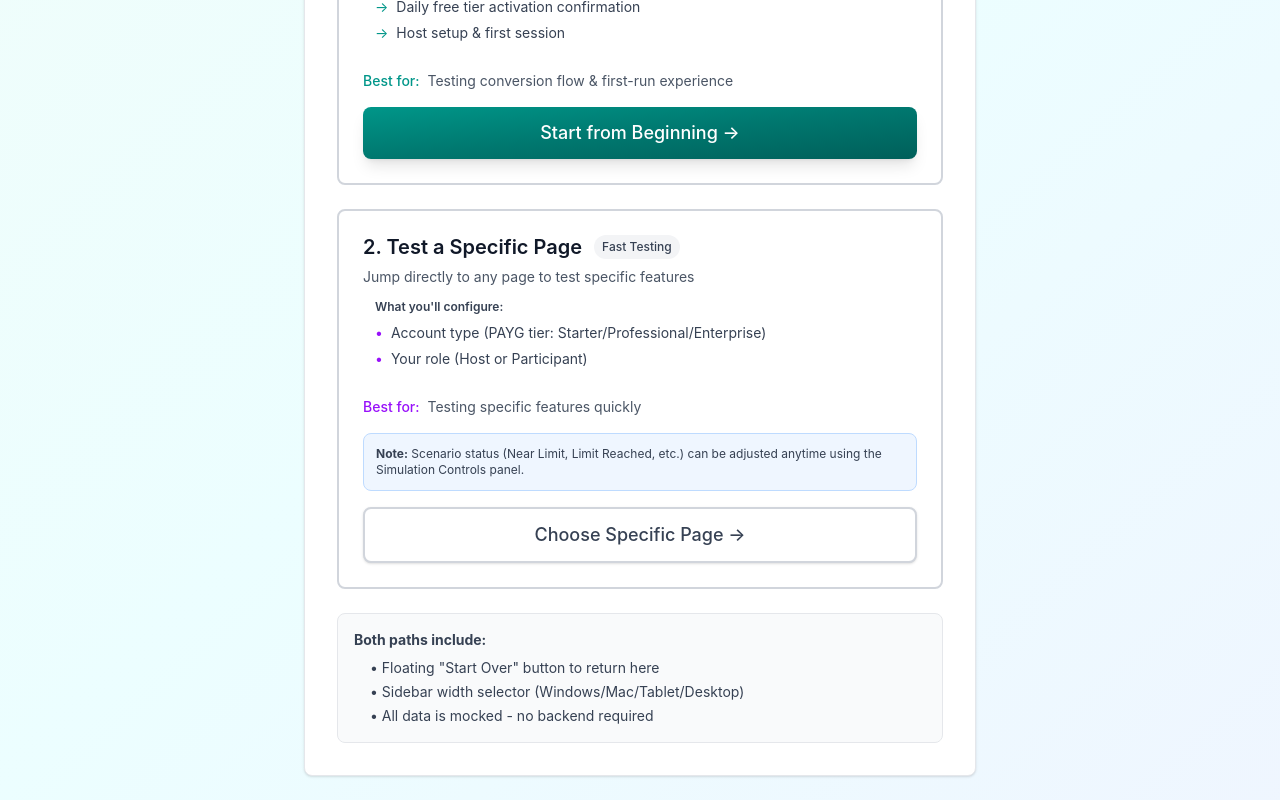
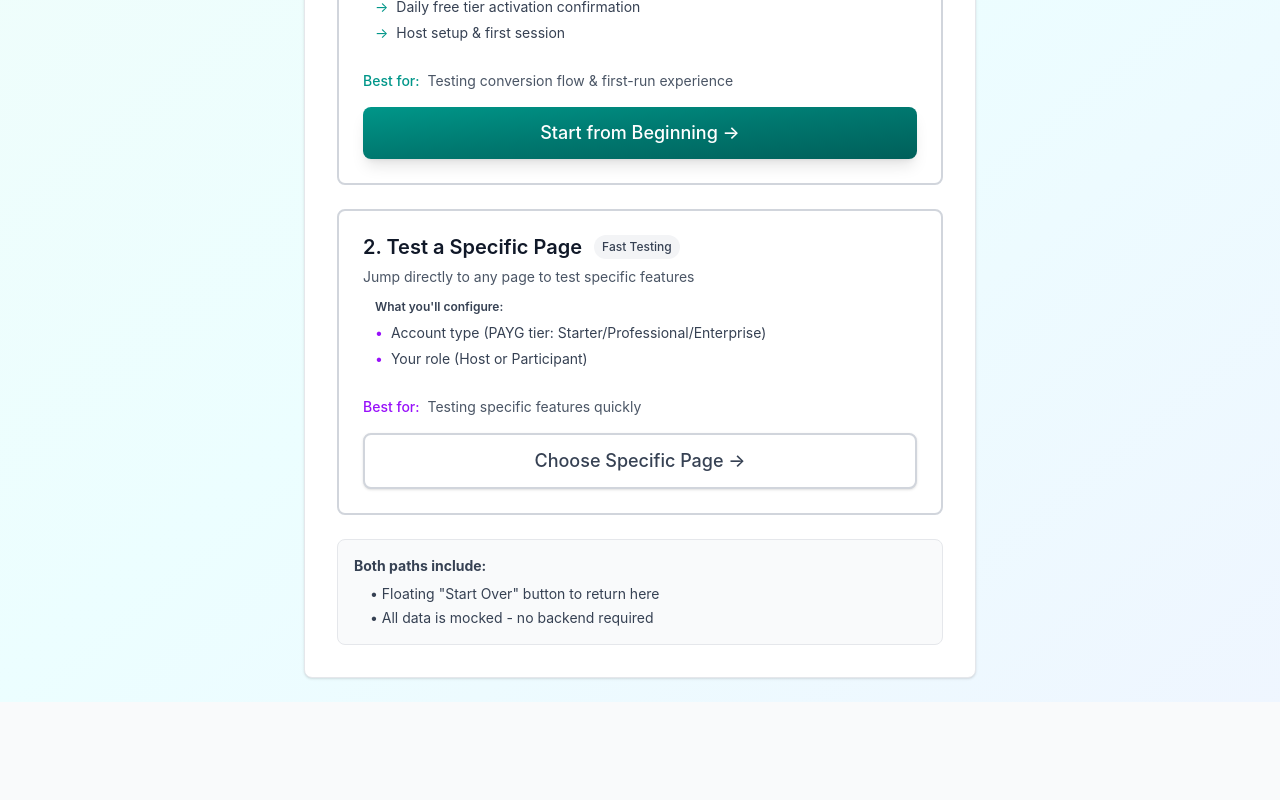
Before and after one commit to CodeWithMrBrian/ms-zoomapp, a React (Vite) app: page / in a window 1280 px wide. Shown: the part 352-1152 px from the top of the page. After the commit the page ends 1054 px from the top, so only its background shows below. Built offline with nearby package versions, Linux system fonts and the light colour scheme.

Commit message:
Remove scenario status note and sidebar width selector from TestModeSelector for cleaner UI

```diff
--- a/src/components/TestModeSelector.tsx
+++ b/src/components/TestModeSelector.tsx
@@ -242,9 +242,6 @@ export function TestModeSelector({ onStart }: TestModeSelectorProps) {
                         <span className="text-gray-600 dark:text-gray-400">Testing specific features quickly</span>
                       </div>
 
-                      <div className="bg-blue-50 dark:bg-blue-900/20 border border-blue-200 dark:border-blue-700 rounded-lg p-3 text-xs text-gray-700 dark:text-gray-300">
-                        <strong>Note:</strong> Scenario status (Near Limit, Limit Reached, etc.) can be adjusted anytime using the Simulation Controls panel.
-                      </div>
 
                       <div className="mt-4">
                         <Button
@@ -267,7 +264,6 @@ export function TestModeSelector({ onStart }: TestModeSelectorProps) {
                     <strong>Both paths include:</strong>
                     <ul className="mt-2 space-y-1 ml-4">
                       <li>• Floating "Start Over" button to return here</li>
-                      <li>• Sidebar width selector (Windows/Mac/Tablet/Desktop)</li>
                       <li>• All data is mocked - no backend required</li>
                     </ul>
                   </div>
@@ -507,13 +503,6 @@ export function TestModeSelector({ onStart }: TestModeSelectorProps) {
             </div>
 
             {/* Info Box */}
-            <div className="bg-purple-50 dark:bg-purple-900/20 border border-purple-200 dark:border-purple-700 rounded-lg p-4">
-              <div className="flex items-start gap-3">
-                <p className="text-sm text-gray-700 dark:text-gray-300">
-                  <strong>Note:</strong> Scenario status (Near Limit, Limit Reached, Just Upgraded, etc.) can be adjusted anytime using the <strong>Simulation Controls panel</strong> on the left side.
-                </p>
-              </div>
-            </div>
 
             {/* Buttons */}
             <div className="flex gap-3">
```
